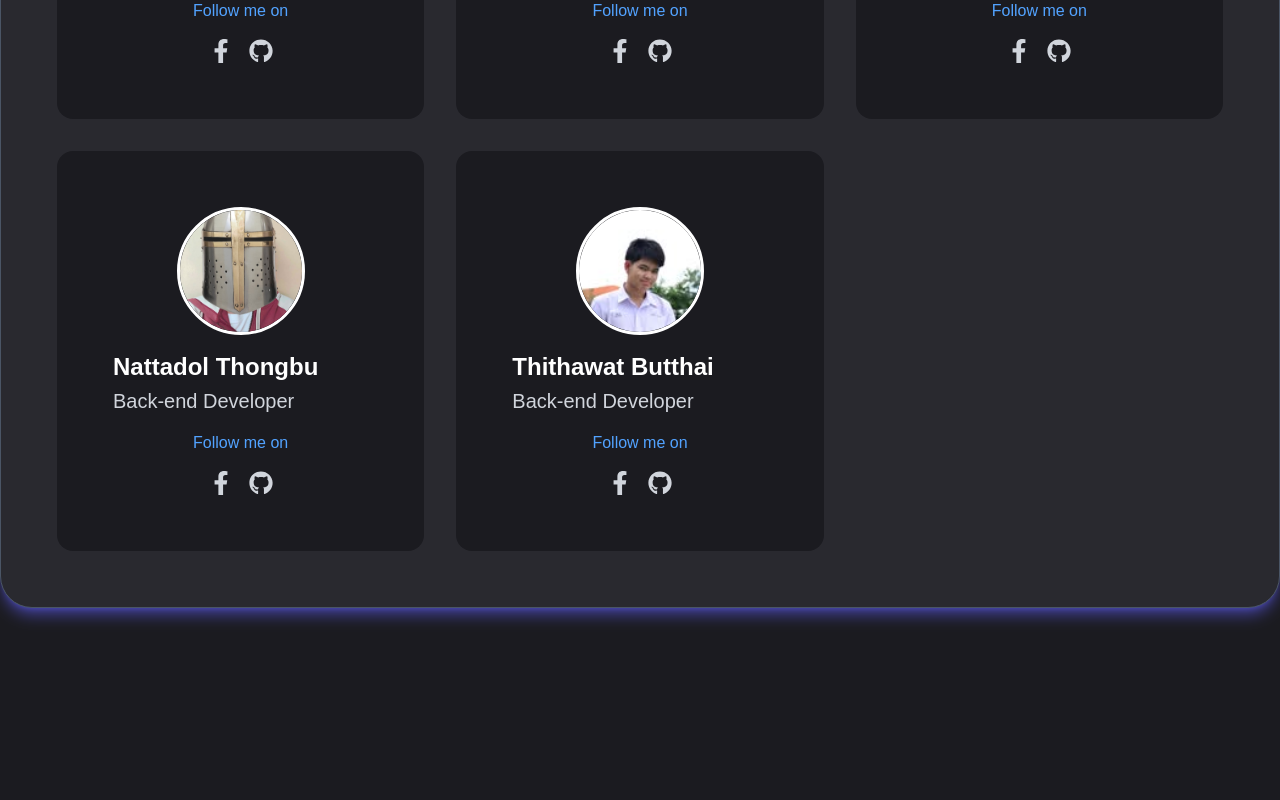
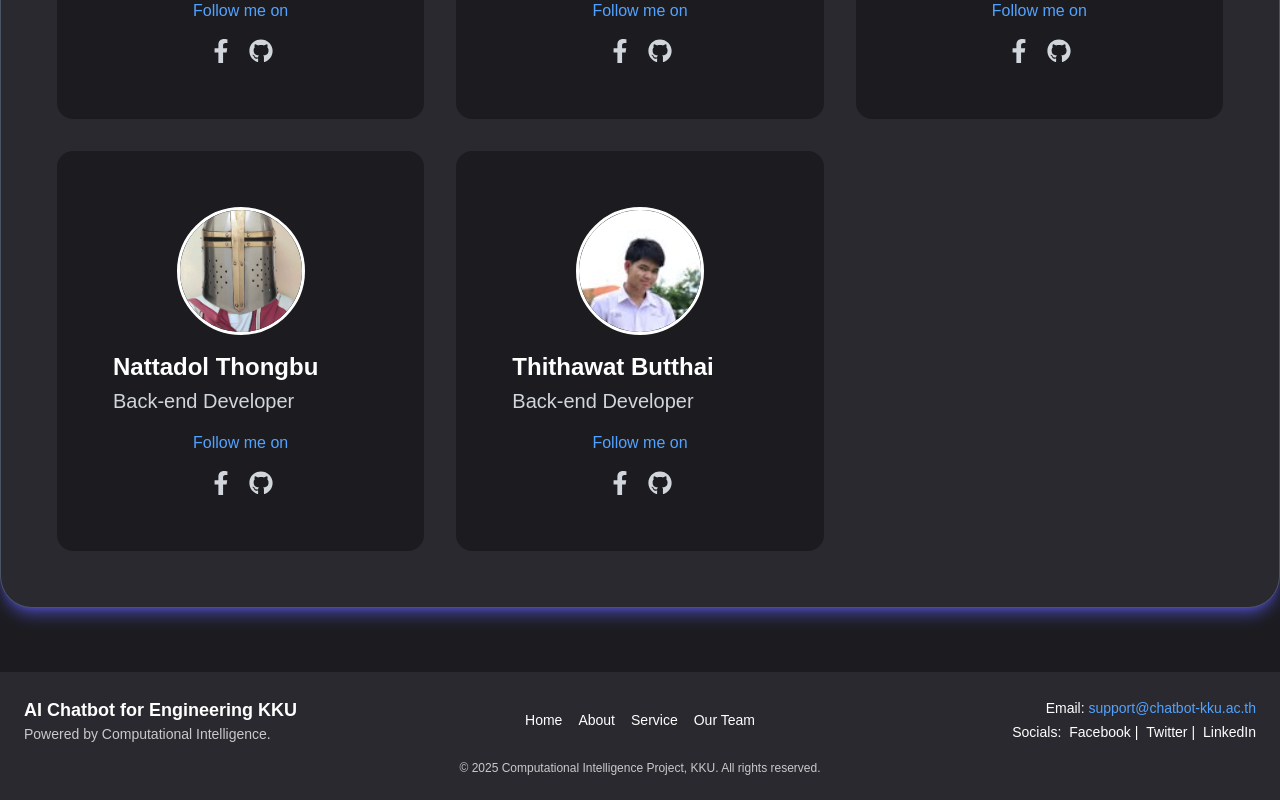
Before and after one commit to TarathepButka/RAGChatbotCI, a Next.js app in the folder ragchatbotci/: page / in a window 1280 px wide. Shown: the part 951-1751 px from the top of the page. Before the commit the page ends 1623 px from the top, so only its background shows below. Built offline with nearby package versions, Linux system fonts and the light colour scheme.

Commit message:
add footer

```diff
--- a/ragchatbotci/src/app/page.tsx
+++ b/ragchatbotci/src/app/page.tsx
@@ -1,20 +1,13 @@
 "use client";
 
 import React from "react";
-// import useAuth from "@/app/hooks/useAuth";
-// import ScrollToTop from "react-scroll-to-top";
 import Navbar from "@/components/Navbar";
 import AboutUsPage from "@/components/About";
 import { useRouter } from "next/navigation";
-// import { Footer } from "@/app/components/Footer";
 import { Container } from "@/components/Container";
-// import { SectionTitle } from "@/app/components/SectionTitle";
-// import { Benefits } from "@/app/components/Benefits";
-// import { Faq } from "@/app/components/Faq";
-// import { Cta } from "@/app/components/Cta";
 import { DotLottieReact } from "@lottiefiles/dotlottie-react";
 import ChatButton from "@/components/ChatButton";
-// import { benefitOne } from "@/app/components/data";
+import Footer from "@/components/Footer";
 
 export default function HomePage() {
   const router = useRouter();
@@ -33,7 +26,7 @@ export default function HomePage() {
             </p>
             <div className="flex flex-col items-start space-y-3 sm:space-x-4 sm:space-y-0 sm:items-center sm:flex-row">
               <a
-                    className="px-8 py-4 text-lg font-medium text-center text-white bg-red-800 rounded-md cursor-pointer"
+                className="px-8 py-4 text-lg font-medium text-center text-white bg-blue-700 hover:bg-blue-800 rounded-md cursor-pointer"
                 onClick={() => router.push("/chat")}
               >
                 Start now
@@ -55,6 +48,7 @@ export default function HomePage() {
       <Container>
         <AboutUsPage />
       </Container>
+      <Footer />
       <ChatButton />
     </>
   );
--- /dev/null
+++ b/ragchatbotci/src/components/Footer.tsx
@@ -0,0 +1,78 @@
+
+export default function Footer() {
+  return (
+    <footer className="bg-[#29292f] text-white py-6">
+      <div className="container mx-auto flex flex-wrap justify-between items-center px-6">
+        {/* Left: Logo & Tagline */}
+        <div className="w-full md:w-1/3 text-center md:text-left mb-4 md:mb-0">
+          <h2 className="text-lg font-semibold">
+            AI Chatbot for Engineering KKU
+          </h2>
+          <p className="text-sm opacity-75">
+            Powered by Computational Intelligence.
+          </p>
+        </div>
+
+        {/* Center: Quick Links */}
+        <div className="w-full md:w-1/3 text-center mb-4 md:mb-0">
+          <nav>
+            <ul className="flex justify-center space-x-4 text-sm">
+              <li>
+                <a href="#" className="hover:underline">
+                  Home
+                </a>
+              </li>
+              <li>
+                <a href="#" className="hover:underline">
+                  About
+                </a>
+              </li>
+              <li>
+                <a href="#" className="hover:underline">
+                  Service
+                </a>
+              </li>
+              <li>
+                <a href="#" className="hover:underline">
+                  Our Team
+                </a>
+              </li>
+            </ul>
+          </nav>
+        </div>
+
+        {/* Right: Contact & Social Media */}
+        <div className="w-full md:w-1/3 text-center md:text-right">
+          <p className="text-sm">
+            Email:{" "}
+            <a
+              href="mailto:support@chatbot-kku.ac.th"
+              className="text-blue-400 hover:underline"
+            >
+              support@chatbot-kku.ac.th
+            </a>
+          </p>
+          <p className="text-sm mt-1">
+            Socials:
+            <a href="#" className="ml-2 hover:underline">
+              Facebook
+            </a>{" "}
+            |
+            <a href="#" className="ml-2 hover:underline">
+              Twitter
+            </a>{" "}
+            |
+            <a href="#" className="ml-2 hover:underline">
+              LinkedIn
+            </a>
+          </p>
+        </div>
+      </div>
+
+      {/* Bottom: Copyright Notice */}
+      <div className="text-center text-xs opacity-75 mt-4">
+        © 2025 Computational Intelligence Project, KKU. All rights reserved.
+      </div>
+    </footer>
+  );
+}
--- a/ragchatbotci/src/components/Navbar.tsx
+++ b/ragchatbotci/src/components/Navbar.tsx
@@ -19,7 +19,7 @@ export default function Navbar() {
           </span>
         </NextLink>
         <div className="flex md:order-2 space-x-3 md:space-x-0 rtl:space-x-reverse">
-          <button type="button" className="text-white bg-blue-600 hover:bg-blue-700 focus:ring-4 focus:outline-none focus:ring-blue-800 font-medium rounded-lg text- px-4 py-2 text-center cursor-pointer">Get started</button>
+          <button type="button" className="text-white bg-blue-700 hover:bg-blue-800 focus:ring-4 focus:outline-none focus:ring-blue-800 font-medium rounded-lg text- px-4 py-2 text-center cursor-pointer">Get started</button>
           <button data-collapse-toggle="navbar-sticky" type="button" className="inline-flex items-center p-2 w-10 h-10 justify-center text-sm text-gray-400 rounded-lg md:hidden hover:bg-gray-700 focus:outline-none focus:ring-2 focus:ring-gray-600" aria-controls="navbar-sticky" aria-expanded="false">
             <span className="sr-only">Open main menu</span>
               <svg className="w-5 h-5" aria-hidden="true" xmlns="http://www.w3.org/2000/svg" fill="none" viewBox="0 0 17 14">
--- a/ragchatbotci/src/components/Navbarchat.tsx
+++ b/ragchatbotci/src/components/Navbarchat.tsx
@@ -9,7 +9,7 @@ export default function Navbarchat() {
       <nav className="container relative flex flex-wrap items-center justify-between p-8 mx-auto xl:justify-between xl:px-1">
         {/* Logo */}
         <NextLink href="/">
-          <span className="flex items-center ml-6 space-x-2 text-4xl font-bold text-red-700 cursor-pointer">
+          <span className="flex items-center space-x-2 text-4xl font-bold text-blue-600 cursor-pointer">
             <span>RAGKKUCHAT</span>
           </span>
         </NextLink>
```
Lines whose indentation alone changed are shown as unchanged.
